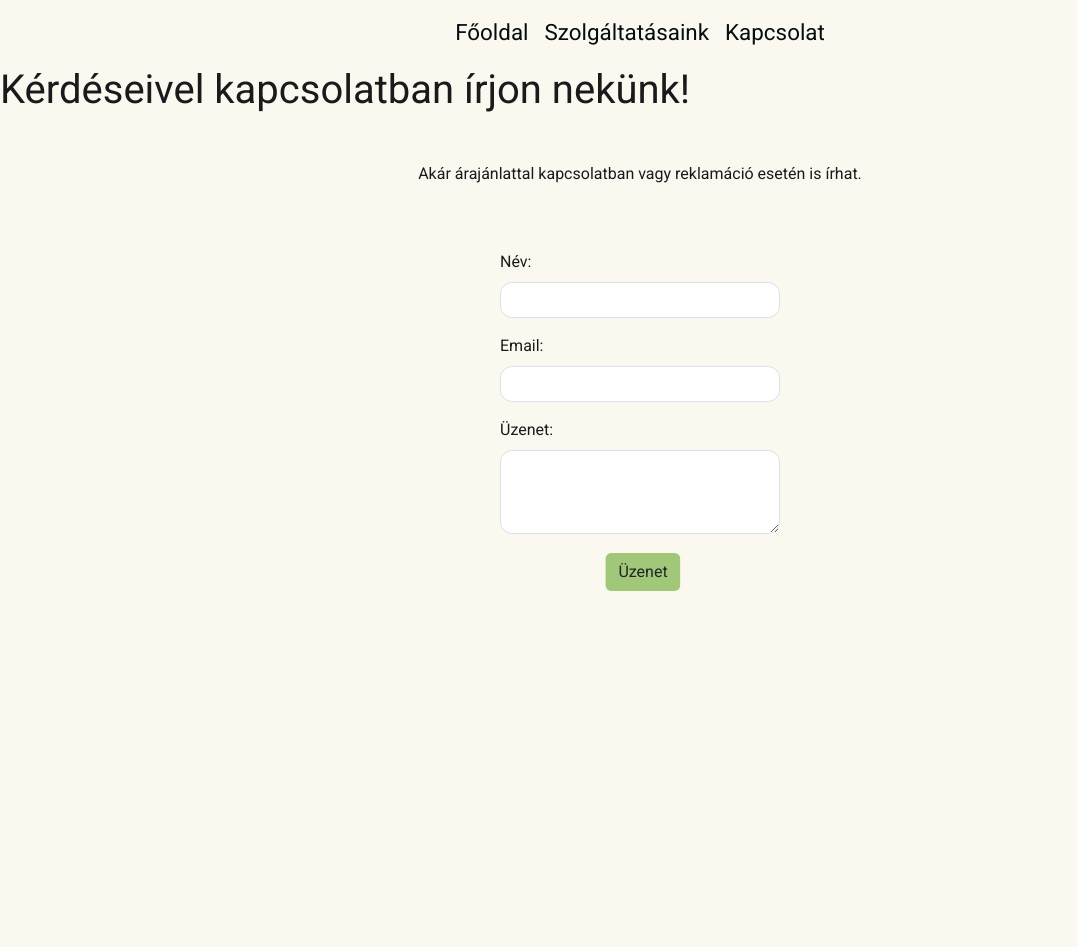
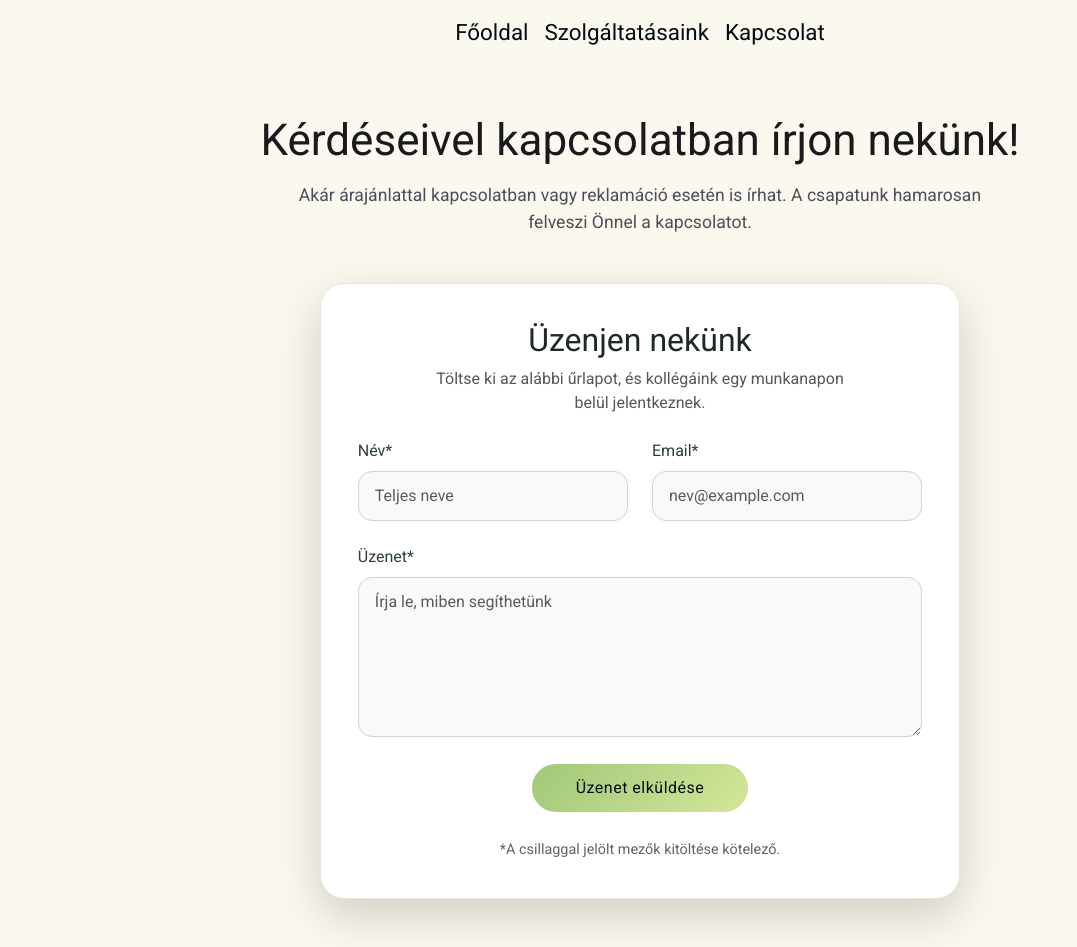
Before and after one commit to Zsolti145/Beadando, a React (Vite) app: page /contact in a window 1280 px wide. Shown: the whole page, without its empty margins (0-1077 px from the left). Before the commit the page ends 800 px from the top, so only its background shows below. Built offline with nearby package versions, Linux system fonts and the light colour scheme.

Commit message:
Improve contact form UI styling

```diff
--- a/src/assets/Contactform.jsx
+++ b/src/assets/Contactform.jsx
@@ -1,30 +1,70 @@
 function ContactForm() {
   return (
-    <>
-      <div className="footer-content">
-        <form>
-          <div className="mb-3">
+    <div className="contact-form-card shadow-lg">
+      <div className="contact-form-header text-center mb-4">
+        <h2 className="contact-form-title mb-2">Üzenjen nekünk</h2>
+        <p className="contact-form-helper mb-0">
+          Töltse ki az alábbi űrlapot, és kollégáink egy munkanapon belül
+          jelentkeznek.
+        </p>
+      </div>
+
+      <form className="contact-form row g-4">
+        <div className="col-12 col-md-6">
           <label className="form-label" htmlFor="name">
-              Név:
+            Név*
           </label>
-            <input className="form-control" type="text" id="name" name="name" />
+          <input
+            className="form-control"
+            type="text"
+            id="name"
+            name="name"
+            placeholder="Teljes neve"
+            autoComplete="name"
+            required
+          />
         </div>
-          <div className="mb-3">
+
+        <div className="col-12 col-md-6">
           <label className="form-label" htmlFor="email">
-              Email:
+            Email*
           </label>
-            <input className="form-control" type="email" id="email" name="email" />
+          <input
+            className="form-control"
+            type="email"
+            id="email"
+            name="email"
+            placeholder="nev@example.com"
+            autoComplete="email"
+            required
+          />
         </div>
-          <div className="mb-3">
+
+        <div className="col-12">
           <label className="form-label" htmlFor="message">
-              Üzenet:
+            Üzenet*
           </label>
-            <textarea className="form-control" id="message" name="message" rows="3"></textarea>
+          <textarea
+            className="form-control"
+            id="message"
+            name="message"
+            rows="4"
+            placeholder="Írja le, miben segíthetünk"
+            required
+          ></textarea>
         </div>
-          <input className="btn" type="submit" value="Üzenet" />
+
+        <div className="col-12 text-center">
+          <button className="btn contact-submit" type="submit">
+            Üzenet elküldése
+          </button>
+        </div>
       </form>
+
+      <p className="contact-form-footer text-center mt-4 mb-0">
+        *A csillaggal jelölt mezők kitöltése kötelező.
+      </p>
     </div>
-    </>
   );
 }
 export default ContactForm;
--- a/src/index.css
+++ b/src/index.css
@@ -186,3 +186,117 @@ li {
   padding: 5px;
   font-size: 1.3rem;
 }
+
+.contact-page {
+  max-width: 960px;
+}
+
+.contact-page__title {
+  font-size: clamp(2rem, 2vw + 1.25rem, 2.75rem);
+  font-weight: 700;
+}
+
+.contact-page__lead {
+  max-width: 720px;
+  font-size: 1.1rem;
+  color: light-dark(#4c4f58, #d3d7de);
+}
+
+.contact-form-card {
+  width: min(100%, 640px);
+  padding: clamp(1.75rem, 1.5rem + 1vw, 2.75rem);
+  border-radius: 24px;
+  background: light-dark(#ffffff, #0f1a1f);
+  border: 1px solid light-dark(#e4e7e0, rgba(255, 255, 255, 0.08));
+  box-shadow: 0 32px 80px -48px rgba(12, 26, 21, 0.65);
+  backdrop-filter: blur(6px);
+}
+
+.contact-form-title {
+  font-size: clamp(1.75rem, 1.5vw + 1.25rem, 2rem);
+  font-weight: 700;
+  color: light-dark(#1f2a26, #f4f4f4);
+}
+
+.contact-form-helper {
+  max-width: 440px;
+  margin-left: auto;
+  margin-right: auto;
+  color: light-dark(#525a52, #cfdad3);
+}
+
+.contact-form .form-label {
+  font-weight: 600;
+  color: light-dark(#2e4035, #f8f9f7);
+}
+
+.contact-form .form-control {
+  width: 100%;
+  padding: 0.75rem 1rem;
+  border-radius: 14px;
+  border: 1px solid light-dark(#ccd6cb, rgba(255, 255, 255, 0.15));
+  background-color: light-dark(#f9faf7, rgba(255, 255, 255, 0.07));
+  color: inherit;
+  transition: border-color 0.2s ease, box-shadow 0.2s ease, background-color 0.2s ease;
+  box-shadow: none;
+}
+
+.contact-form .form-control:focus {
+  border-color: light-dark(#7fb068, #c9f08b);
+  background-color: light-dark(#ffffff, rgba(255, 255, 255, 0.12));
+  box-shadow: 0 0 0 4px rgba(160, 200, 120, 0.25);
+}
+
+.contact-form textarea.form-control {
+  min-height: 160px;
+  resize: vertical;
+}
+
+.contact-form .btn {
+  position: static;
+  left: auto;
+  transform: none;
+  display: inline-flex;
+  align-items: center;
+  justify-content: center;
+  padding: 0.75rem 2.75rem;
+  border-radius: 999px;
+  font-weight: 600;
+  letter-spacing: 0.5px;
+}
+
+.contact-submit {
+  background-image: linear-gradient(135deg, #a0c878, #ddeb9d);
+  color: #040d12;
+  border: none;
+  transition: transform 0.2s ease, box-shadow 0.2s ease, background-position 0.2s ease;
+  background-size: 120%;
+}
+
+.contact-submit:hover,
+.contact-submit:focus {
+  transform: translateY(-1px);
+  background-position: right;
+  box-shadow: 0 18px 36px -24px rgba(64, 104, 56, 0.65);
+}
+
+.contact-submit:focus-visible {
+  outline: 3px solid rgba(160, 200, 120, 0.45);
+  outline-offset: 4px;
+}
+
+.contact-form-footer {
+  font-size: 0.9rem;
+  color: light-dark(#5f655d, #c8d0c7);
+}
+
+@media screen and (max-width: 576px) {
+  .contact-form-card {
+    border-radius: 20px;
+    padding: 1.5rem;
+  }
+
+  .contact-form .btn {
+    width: 100%;
+  }
+}
--- a/src/pages/Contact.jsx
+++ b/src/pages/Contact.jsx
@@ -6,13 +6,21 @@ function Contact() {
     <>
       <Navbar />
 
-      <h1>Kérdéseivel kapcsolatban írjon nekünk!</h1>
-      <div className="d-flex flex-column align-items-center gap-5 mt-5">
-        <p>Akár árajánlattal kapcsolatban vagy reklamáció esetén is írhat.</p>
-        <div>
+      <section className="contact-page container py-5">
+        <div className="text-center mb-5">
+          <h1 className="contact-page__title mb-3">
+            Kérdéseivel kapcsolatban írjon nekünk!
+          </h1>
+          <p className="contact-page__lead mx-auto">
+            Akár árajánlattal kapcsolatban vagy reklamáció esetén is írhat. A
+            csapatunk hamarosan felveszi Önnel a kapcsolatot.
+          </p>
+        </div>
+
+        <div className="d-flex justify-content-center">
           <ContactForm />
         </div>
-      </div>
+      </section>
     </>
   );
 }
```
Lines whose indentation alone changed are shown as unchanged.
